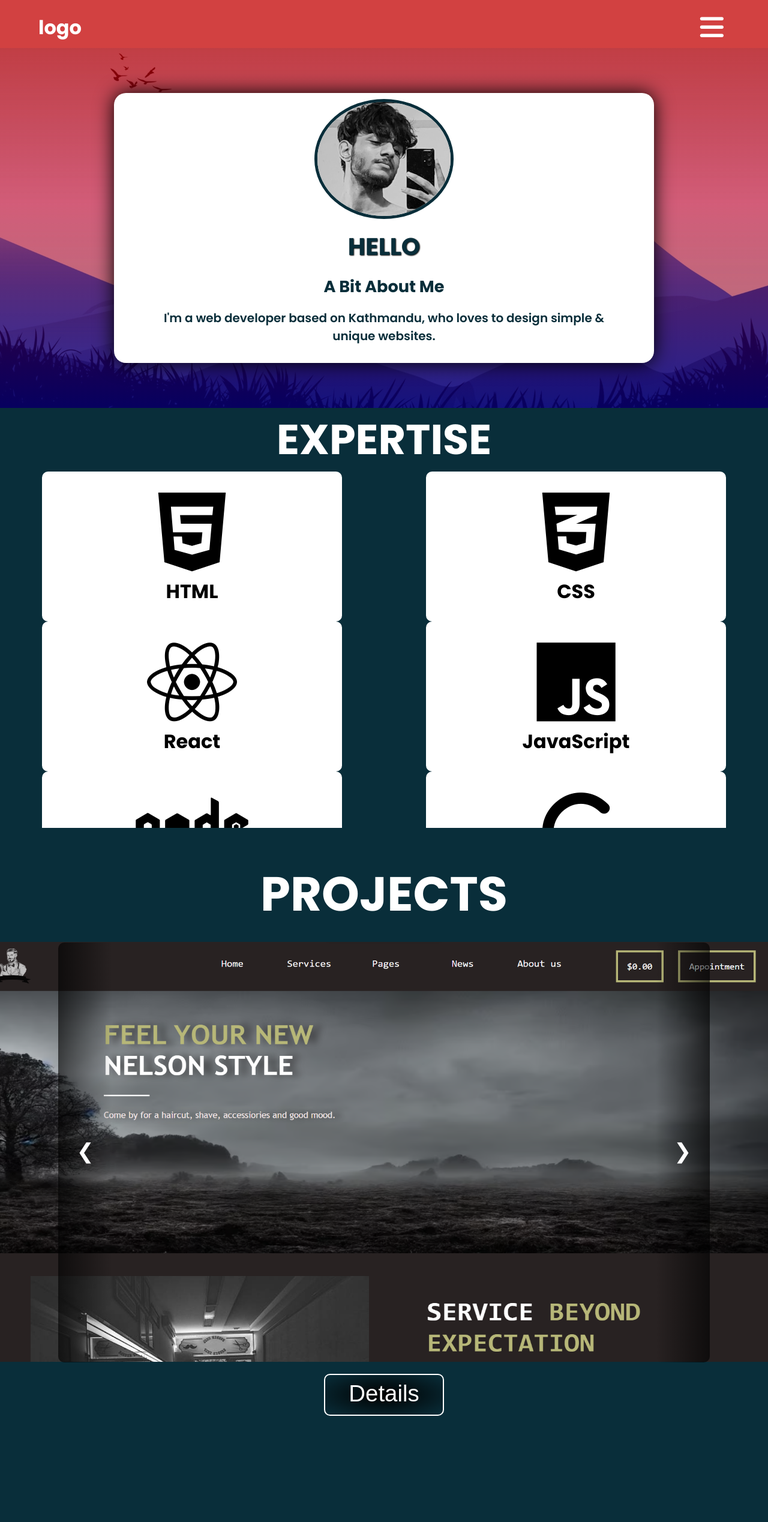
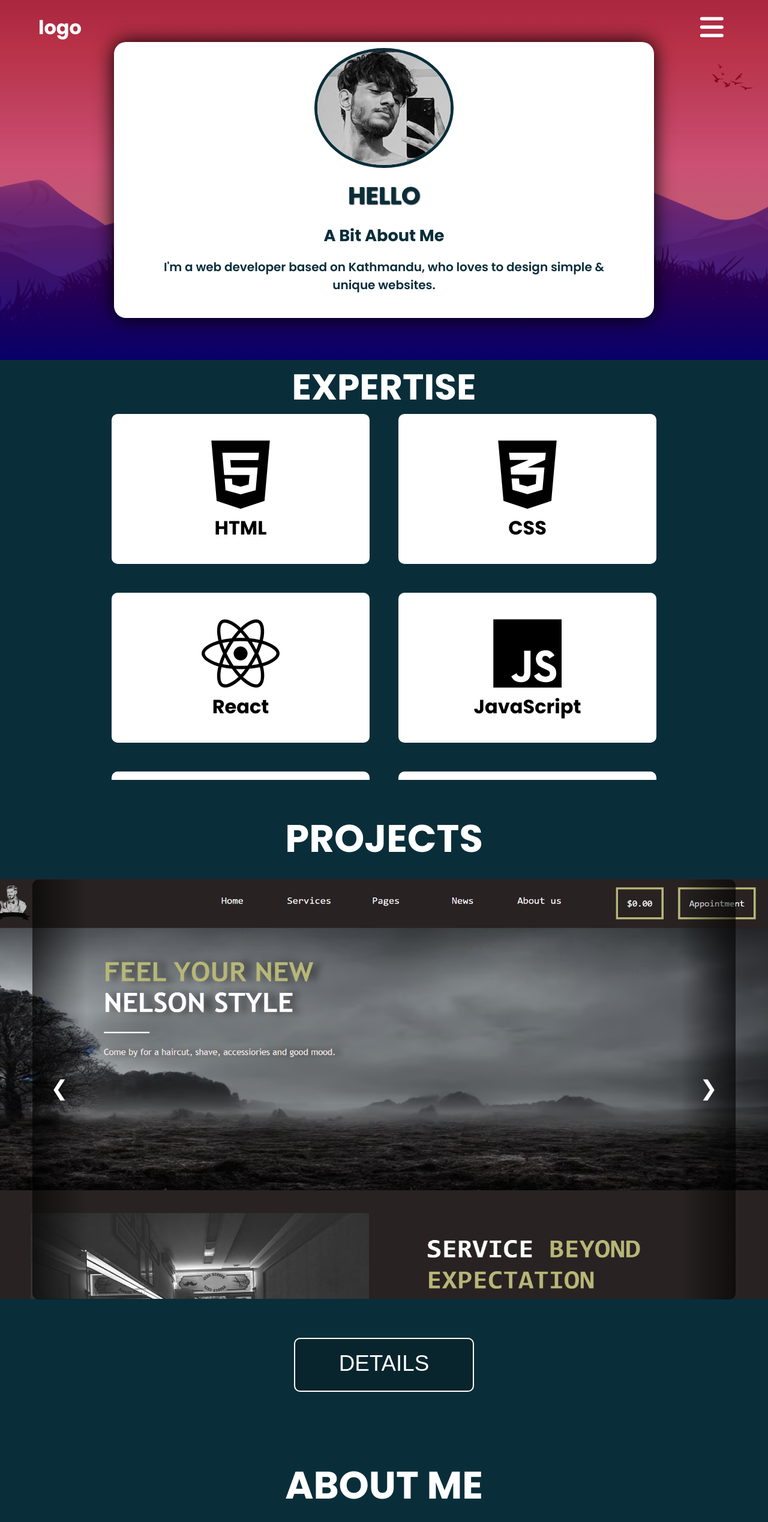
Before and after one commit to Sushant-Poudel/portfolio-website, a plain HTML site: page index.html in a window 1280 px wide. Shown: the top 2537 px of the page at 60% size. Drawn offline with Linux system fonts and the light colour scheme.

Commit message:
Modified

```diff
--- a/index.html
+++ b/index.html
@@ -4,7 +4,7 @@
     <meta charset="UTF-8">
     <meta http-equiv="X-UA-Compatible" content="IE=edge">
     <meta name="viewport" content="width=device-width, initial-scale=1.0">
-    <title>Document</title>
+    <title>Sushant Poudel</title>
     <link rel="stylesheet" href="style.css">
     <script src="https://kit.fontawesome.com/7eb1f2e87a.js" crossorigin="anonymous"></script>
     <link href="https://fonts.googleapis.com/css2?family=Fira+Sans&family=Poppins:wght@100;200;300;400;600;700&display=swap" rel="stylesheet">
@@ -122,7 +122,7 @@
     </div>
     </div>
     <div class="details">
-    <a href="#" target="_self"><button class="detailsbtn">Details</button></a>
+    <a href="#" target="_self"><button class="detailsbtn">DETAILS</button></a>
 </div>
 
     <!-- JAVASCRIPT -->
--- a/style.css
+++ b/style.css
@@ -25,12 +25,13 @@ body{
 /* NAVBAR */
 
 .header{
-    position: relative;
-    background:rgb(210, 65, 65);
+    position: absolute;
+    background:rgba(210, 65, 65, 0);
     color: white;
     width: 100%;
     height: 80px;
     border: none;
+    z-index: 1;
 }
 
 h1{
@@ -78,7 +79,7 @@ nav{
 
 .links ul li a{
     color: white;
-    font-size: 50px;
+    font-size: 45px;
     text-decoration: none;
     font-family: 'Franklin Gothic Medium', 'Arial Narrow', Arial, sans-serif;
 }
@@ -115,10 +116,11 @@ button{
 /* SECTION-1 */
 
 .first{
-    background: linear-gradient(rgba(255, 0, 0, 0.553), rgba(17, 0, 255, 0.372)), url(Images/first\ img.webp);
+    position: relative;
+    background: linear-gradient(rgba(255, 0, 0, 0.664), rgba(17, 0, 255, 0.413)), url(Images/first\ img.webp);
     width: 100%;
     background-position: center;
-    background-size: cover;
+    background-size: contain;
     height: 600px;
     display: flex;
     justify-content: center;
@@ -134,8 +136,8 @@ button{
 
 .maincard{
     background-color: rgb(255, 255, 255);
-    height: 450px;
-    width: 800p;
+    height: 460px;
+    width: 900px;
     display: flex;
     flex-direction: column;
     align-items: center;
@@ -179,7 +181,7 @@ button{
 
 .second .exph1{
     color: white;
-    font-size: 70px;
+    font-size: 60px;
 }
 
 .second article{
@@ -187,13 +189,14 @@ button{
     flex-wrap: wrap;
     align-items: center;
     height: 700px;
-    justify-content: space-around;
+    justify-content: center;
+    gap: 3rem;
 }
 
 .exp{
     background-color: white;
     height: 250px;
-    width: 500px;
+    width: 430px;
     display: flex;
     flex-direction: column;
     justify-content: center;
@@ -203,7 +206,7 @@ button{
 
 .second .fa-brands,
 .second .fa-solid{
-    font-size: 150px;
+    font-size: 130px;
 }
 
 
@@ -220,7 +223,7 @@ button{
 }
 
 .third h1{
-    font-size: 5rem;
+    font-size: 4rem;
     color: white;
     margin-top: 50px;
 }
@@ -228,19 +231,19 @@ button{
 .details{
     display: flex;
     justify-content: center;
-    height: 110px;
+    height: 220px;
     align-items: center;
 }
 
 .details .detailsbtn{
-    font-size: 2.4rem;
+    font-size: 2.3rem;
     border: 2px solid white;
-    width: 200px;
-    height: 70px;
+    width: 300px;
+    height: 90px;
     background-color: transparent;
     transition: 1s;
     border-radius: 10px;
-    background: radial-gradient(black, transparent);
+    background: rgba(7, 6, 6, 0.237);
 }
 
 .details a{
@@ -259,6 +262,7 @@ button{
 }
 
 .mySlides{
+    position: relative;
     display: none;
     width: 1300px;
     height: 700px;
@@ -269,7 +273,6 @@ button{
 .third .w3-button{
     z-index: 3;
     color: white;
-    position: relative;
     width: 90px;
     height: 700px;
     text-align: center;
@@ -282,8 +285,8 @@ button{
     display: flex;
     justify-content: space-around;
     position: absolute;
-    top: 181px;
-    gap: 711px;
+    top: 156px;
+    gap: 884px;
     width: 100%;
 }
 
@@ -307,13 +310,13 @@ button{
 
 .fourth h1{
     color: white;
-    font-size: 5rem;
+    font-size: 4em;
     margin-top: 8rem;
 }
 
 .fourth p{
     color: white;
-    font-size: 2rem;
+    font-size: 1.9rem;
 }
 
 .fourth article{
@@ -350,13 +353,15 @@ button{
 }
 
 .fifth-right{
+    padding-top: 2rem;
     display: flex;
     flex-direction: column;
-    justify-content: space-around;
+    justify-content: space-evenly;
+    gap: 0rem;
 }
 
 .fifth-left h1{
-    font-size: 3rem;
+    font-size: 2.8rem;
     color: white;
 }
 
@@ -364,7 +369,7 @@ button{
 .fa-instagram,
 .fa-youtube,
 .fa-discord{
-    font-size: 5rem;
+    font-size: 4rem;
     color: white;
     transition: .5s;
 }
@@ -378,9 +383,8 @@ button{
 
 
 
-
 .fifth-right h1{
-    font-size: 6rem;
+    font-size: 4rem;
     color: white;
 }
 
```
